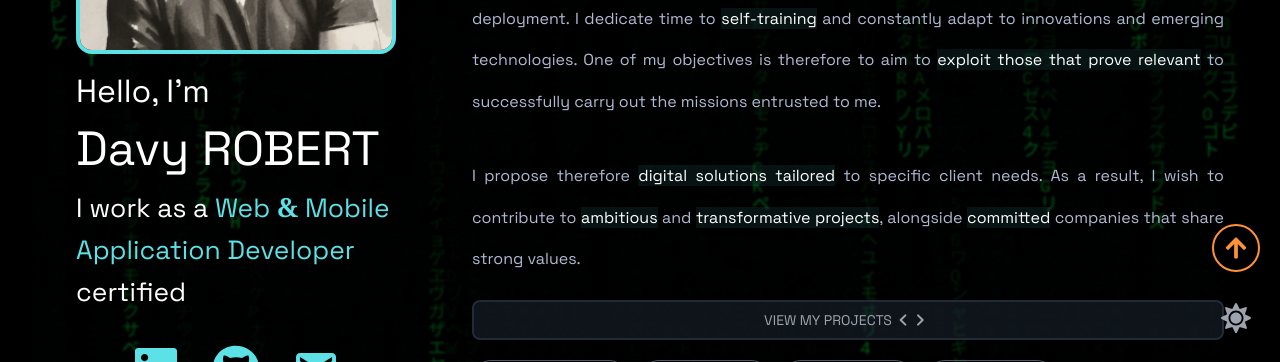
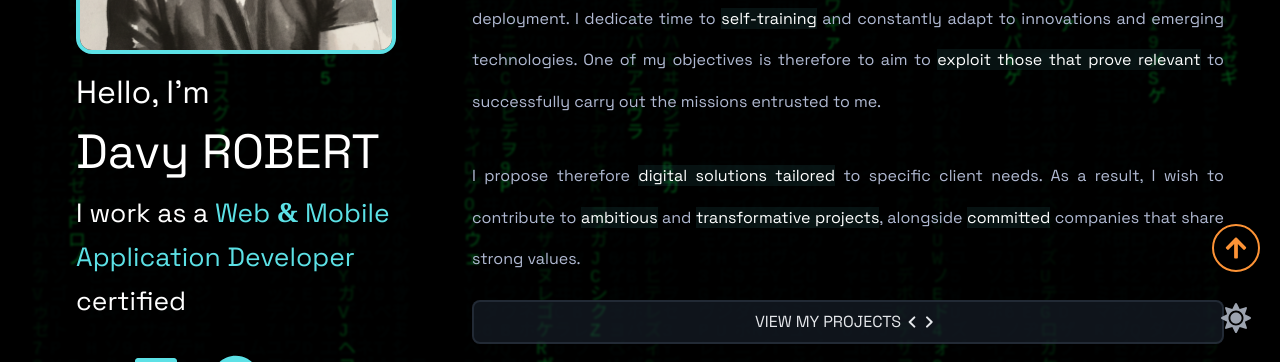
Before and after one commit to DavyR01/davyrobert-portfolio, a Next.js app: page /en in a window 1280 px wide. Shown: the part 438-800 px from the top of the page. Built offline with nearby package versions, Linux system fonts and the light colour scheme; no server answers.

Commit message:
Attempt to fix delay to render ProjectCards turning client component into server component without hydratation

```diff
--- a/next.config.ts
+++ b/next.config.ts
@@ -7,6 +7,12 @@ const nextConfig: NextConfig = {
    /* config options here */
    typescript: {
       // ignoreBuildErrors: true
+   },
+   experimental: {
+      optimizeCss: true,
+   },
+   images: {
+      formats: ['image/webp', 'image/avif'],
    }
 };
 
--- a/src/app/[locale]/layout.tsx
+++ b/src/app/[locale]/layout.tsx
@@ -10,7 +10,6 @@ import ThemeToggle from "../components/ui/ThemeToggle";
 import Footer from '../components/Footer';
 import type { Metadata } from 'next';
 import { generateSEOMetadata } from '@/utils/seo';
-import ArrowButton from '../components/ui/ArrowButton';
 
 // import "@/styles/index.css";
 
--- a/src/app/[locale]/projects/[slug]/page.tsx
+++ b/src/app/[locale]/projects/[slug]/page.tsx
@@ -1,11 +1,9 @@
-'use client'
 import { projects } from '@/datas';
 import Image from 'next/image';
 import { notFound } from 'next/navigation';
 import NavbarBackProjects from '@/app/components/NavbarProjects';
 import BackToProjectsButton from '@/app/components/BackToProjectsButton';
-import { useTranslations } from 'next-intl';
-import { useParams } from 'next/navigation';
+import { getTranslations } from 'next-intl/server';
 import { AiFillEye, AiFillGithub } from 'react-icons/ai';
 import { AiOutlineEye } from 'react-icons/ai';
 import { formatText } from '@/utils/formatText';
@@ -13,11 +11,17 @@ import { formatText } from '@/utils/formatText';
 // Créer un Map pour un accès O(1) au lieu de O(n)
 const projectsMap = new Map(projects.map(p => [p.projectSlug, p]));
 
-export default function ProjectPage() {
-  const params = useParams();
-  const t = useTranslations();
+interface ProjectPageProps {
+  params: {
+    slug: string;
+    locale: string;
+  };
+}
+
+export default async function ProjectPage({ params }: ProjectPageProps) {
   const { slug } = params;
-  const project = projectsMap.get(slug as string);
+  const t = await getTranslations();
+  const project = projectsMap.get(slug);
 
   const videoFallbackText = t('notFound.videoNotSupported');
 
--- a/src/app/components/Presentation.tsx
+++ b/src/app/components/Presentation.tsx
@@ -70,7 +70,7 @@ const Presentation = () => {
                </div>
 
                {/* Titles behind image for lg+ */}
-               <div className="leading-[42px] text-left w-[320px]">
+               <div className="leading-[44px] text-left w-[320px]">
                   <h2 className="text-[2rem] font-bold">{t('hello')}</h2>
                   <h1 className="text-[3rem] my-4 font-bold">
                      <span className="">Davy ROBERT</span>
--- a/src/app/components/ui/ProjectsButton.tsx
+++ b/src/app/components/ui/ProjectsButton.tsx
@@ -13,7 +13,7 @@ const ProjectsButton = () => {
                         projectsSection.scrollIntoView({ behavior: 'smooth' });
                     }
                 }}
-                className="w-full flex items-center justify-center gap-2 px-4 py-2 text-sm text-white dark:text-gray-400 hover:text-[--tertiary-color] dark:hover:text-[--tertiary-color] hover:font-extrabold transition-all duration-200 bg-gray-600/70 dark:bg-gray-800/50 hover:bg-gray-800/90 dark:hover:bg-gray-900/70 rounded-lg border-2 border-gray-500/40 dark:border-gray-700/50 hover:border-[--tertiary-color]/50 shadow-sm hover:shadow-md"
+                className="w-full flex items-center justify-center gap-2 px-4 py-2 text-base text-white dark:text-gray-200 hover:text-[--tertiary-color] dark:hover:text-[--tertiary-color] hover:font-extrabold transition-all duration-200 bg-gray-800/90 dark:bg-gray-800/50 hover:bg-gray-800/90 dark:hover:bg-gray-900/70 rounded-lg border-2 border-gray-500/40 dark:border-gray-700/50 hover:border-[--tertiary-color]/50 shadow-sm hover:shadow-md"
             >
                 <span>{t('viewProjects')}</span>
                 <svg className="w-4 h-4 -ml-2" fill="none" stroke="currentColor" viewBox="0 0 24 24">
```
